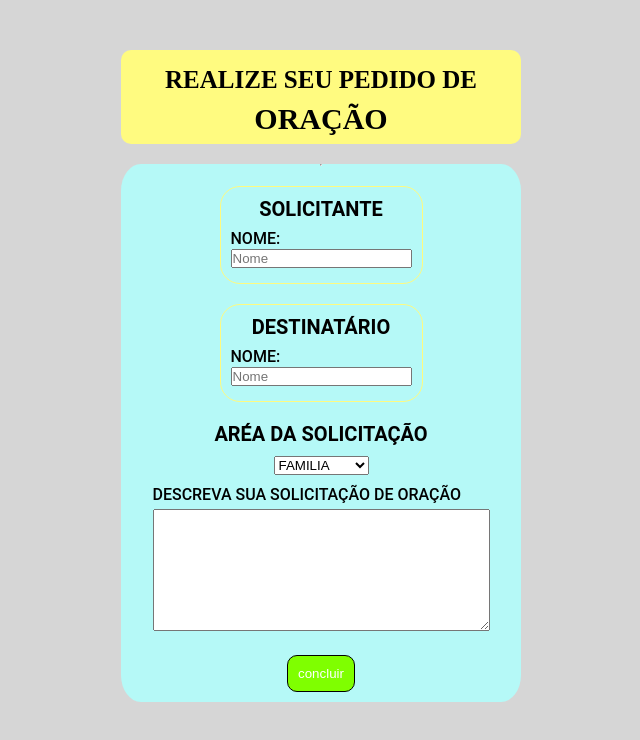
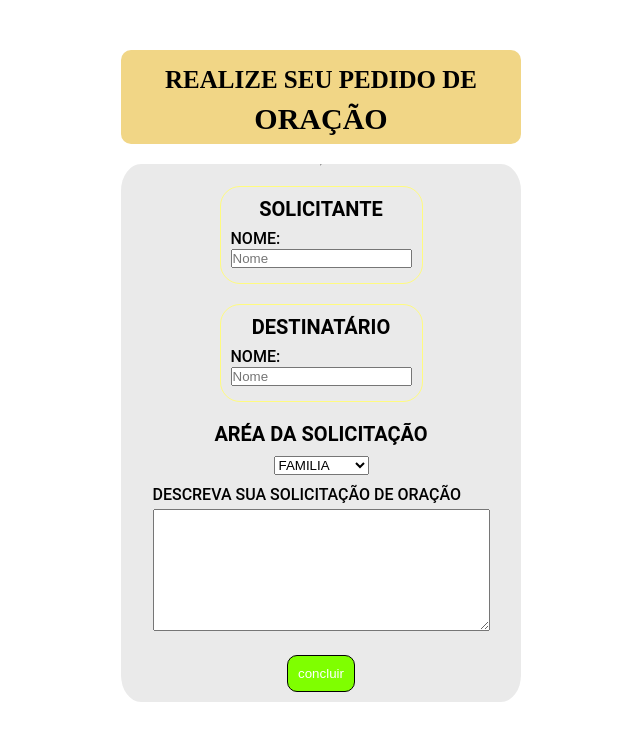
Before and after one commit to RMDev15/IGREJA, a plain HTML site: page formulario.html in a window 1280 px wide. Shown: the whole page, without its empty margins (319-959 px from the left). Drawn offline with Linux system fonts and the light colour scheme.

Commit message:
Update formulario.css

```diff
--- a/css/formulario.css
+++ b/css/formulario.css
@@ -11,7 +11,6 @@
 
 h1{
     font-size: 25px;
-    background-color: #fffb80;
     padding: 8px;
 }
 
@@ -44,7 +43,7 @@ body.conteiner_geral{
     align-items: center;
     width: 100%;
     height: 100%;
-    background-color: #d6d6d6;
+    background-color: #ffffff;
     padding-top: 50px;
     padding-bottom: 50px;
     gap: 20px;
@@ -60,7 +59,7 @@ legend{
     font-family: "EB Garamond", serif;
     width: 400px;
     height: 100%;
-    background-color: #fffb80;
+    background-color: #f1d686;
     border-radius: 10px;
     padding: 8px;
 }
@@ -73,7 +72,7 @@ legend{
     align-items: center;
     width: 400px;
     height: 100%;
-    background-color: #b5f9f7;
+    background-color: #eaeaea;
     gap: 20px;
     border-radius: 5%;
 }
```
